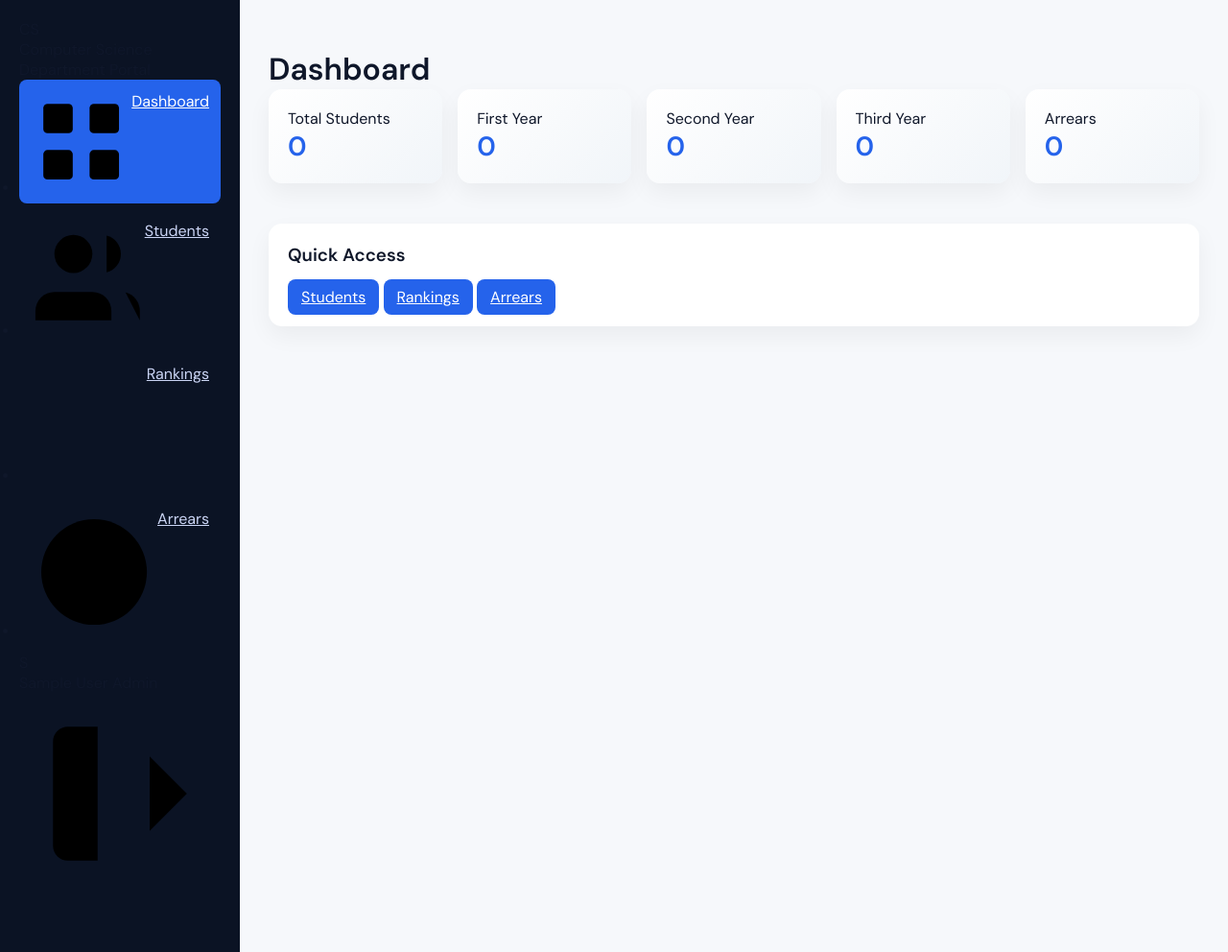
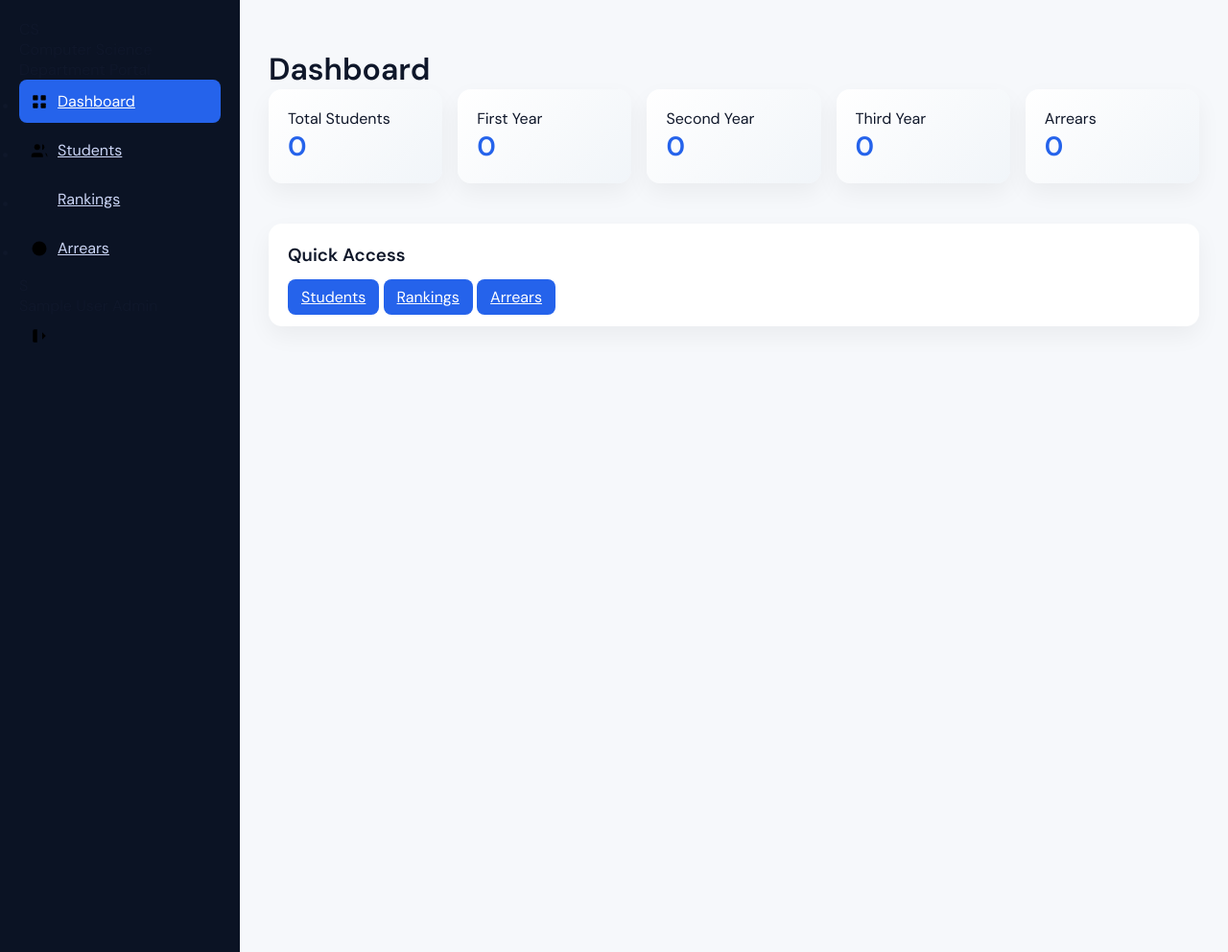
Before and after one commit to Solomon1818/Gacbecsdepartment, a Flask app: page / in a window 1280 px wide. Shown: the whole page at 96% size. Run offline with Flask 3, Linux system fonts and the light colour scheme; the visitor is signed in with stand-in values (Sample User, id 1); data that the repository does not hold is empty.

Commit message:
styles changed

```diff
--- a/static/css/style.css
+++ b/static/css/style.css
@@ -1,3 +1,66 @@
+/* ===== UI UPGRADE PATCH ===== */
+
+/* Better background */
+body {
+  background: #f8fafc;
+}
+
+/* Cards depth */
+.stat-card, .quick-card, .table-wrap, .filter-bar {
+  box-shadow: 0 8px 20px rgba(0,0,0,0.04);
+  border-radius: 14px;
+}
+
+/* Hover lift */
+.stat-card:hover,
+.quick-card:hover {
+  transform: translateY(-4px);
+  transition: all 0.25s ease;
+}
+
+/* Sidebar fix */
+.sidebar svg {
+  width: 18px;
+  height: 18px;
+}
+
+.sidebar a {
+  align-items: center;
+}
+
+/* Fix giant icons issue */
+.nav-links svg {
+  width: 18px !important;
+  height: 18px !important;
+}
+
+/* Improve spacing */
+.page-header {
+  margin-bottom: 20px;
+}
+
+/* Improve numbers */
+.stat-number {
+  font-size: 30px;
+  font-weight: 700;
+}
+
+/* Quick access better */
+.quick-card {
+  padding: 14px 18px;
+  border-radius: 12px;
+}
+
+/* Table polish */
+.students-table tbody tr:hover {
+  background: #f1f5f9;
+}
+
+/* Buttons better */
+.btn-primary, .view-btn {
+  border-radius: 10px;
+  padding: 8px 16px;
+}
 :root {
   --bg: #f6f8fb;
   --surface: #ffffff;
@@ -122,3 +185,19 @@ tr:hover {
 .btn:hover {
   background: var(--accent2);
 }
+.sidebar {
+  overflow: hidden;
+}
+
+.nav-links a {
+  display: flex;
+  align-items: center;
+  gap: 10px;
+}
+
+/* FIX icon scaling */
+.nav-links svg {
+  flex-shrink: 0;
+  width: 18px;
+  height: 18px;
+}
```
